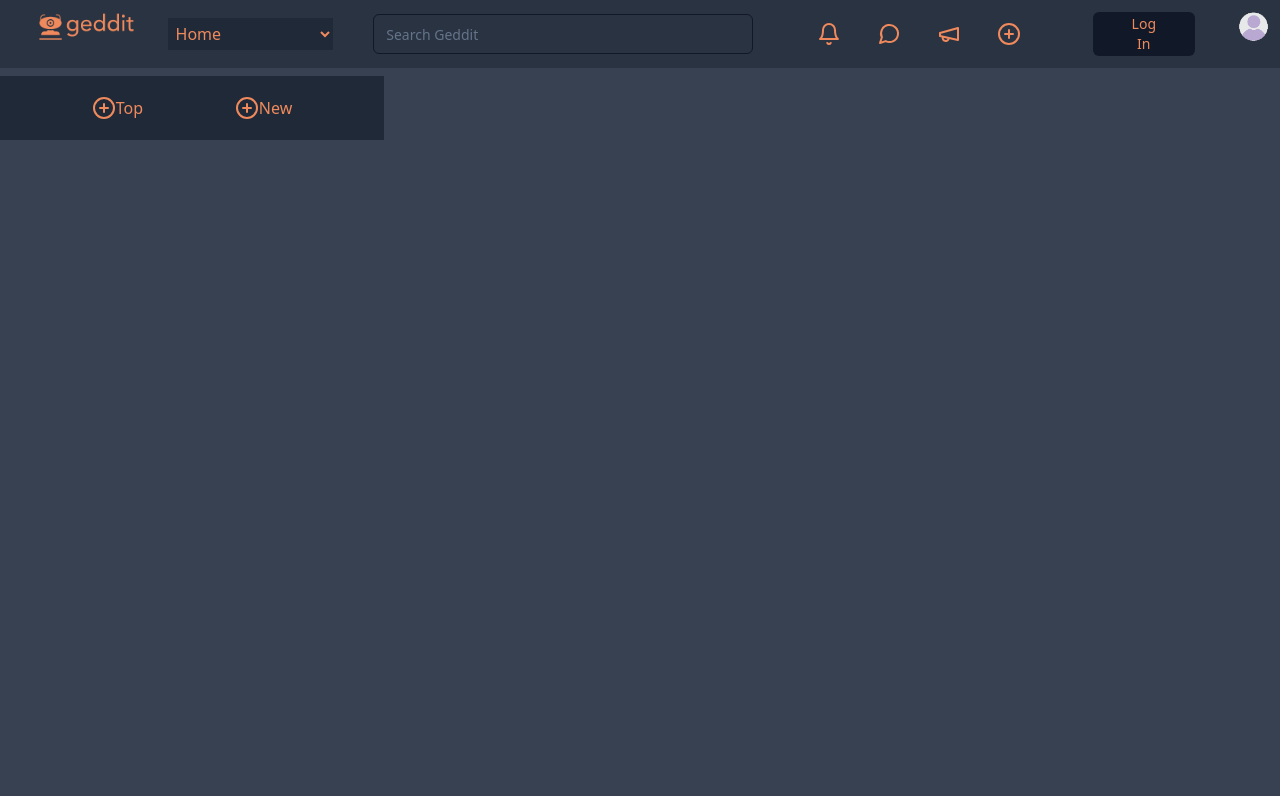
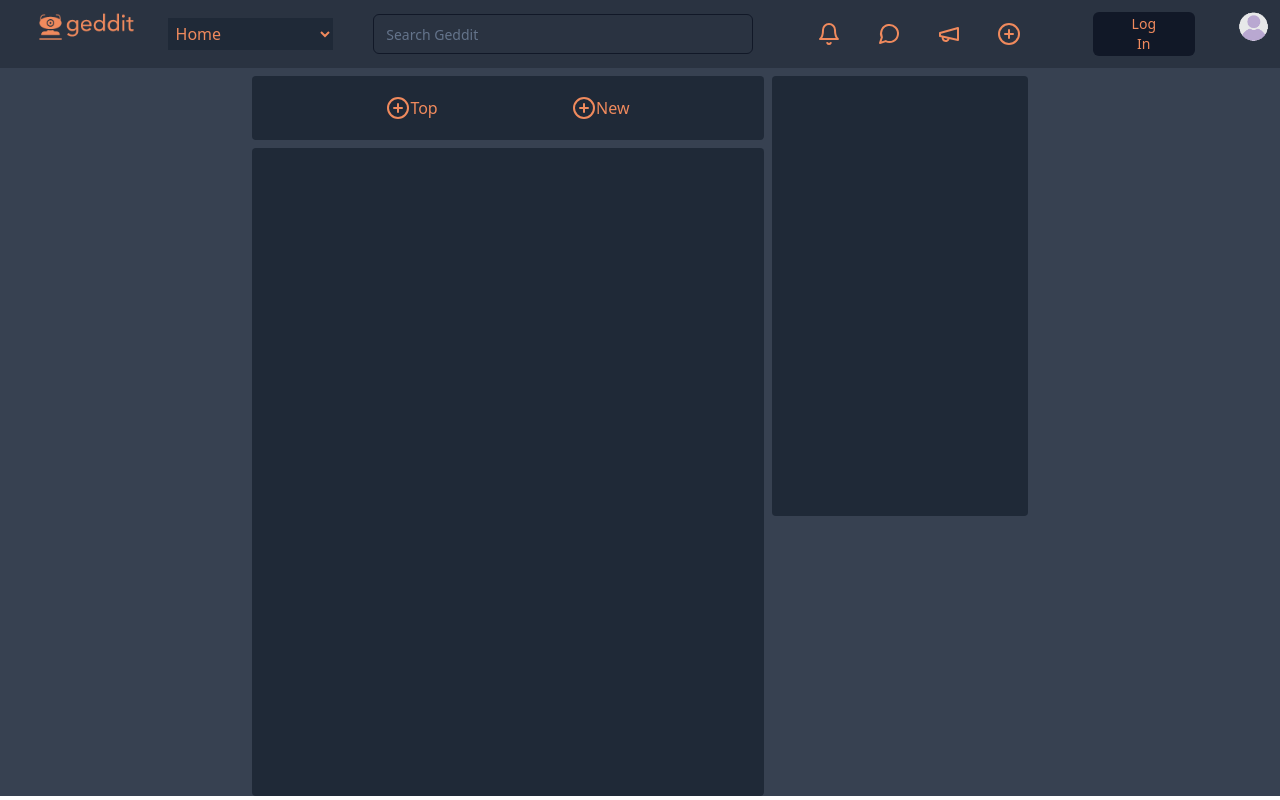
Before and after one commit to lernEarnBurn/reddit-clone, a React (Vite) app: page / in a window 1280 px wide. Built offline with nearby package versions, Linux system fonts and the light colour scheme; no server answers.

Commit message:
made main layout structure

```diff
--- a/src/components/home.tsx
+++ b/src/components/home.tsx
@@ -3,8 +3,9 @@ export function Home(){
     /* gonna make this overall format into a compontent with strategic props to allow dynamic information to appear */
     return (
         <>
-            <div className="bg-gray-700 h-auto min-h-[91vh] w-screen absolute">
-                <div className="w-[30vw] h-[8vh] bg-gray-800 flex items-center justify-evenly mt-2">
+            <div className="bg-gray-700 h-auto min-h-[91vh] w-screen absolute flex justify-center">
+                <div>
+                    <div className="w-[40vw] h-[8vh] bg-gray-800 flex items-center justify-evenly mt-2 rounded-sm ">
                         <div className="flex primary-foreground">
                             <img src="/images/add.svg"></img>
                             <div>Top</div>
@@ -14,6 +15,9 @@ export function Home(){
                             <div>New</div>
                         </div>
                     </div>
+                    <div className="w-[40vw] h-auto min-h-[81vh] mt-2 bg-gray-800 rounded-sm"></div>
+                </div>
+                <div className="bg-gray-800 w-[20vw] h-[55vh] rounded-sm mt-2 ml-2"></div>
             </div>
         </>
     )
```
Lines whose indentation alone changed are shown as unchanged.
